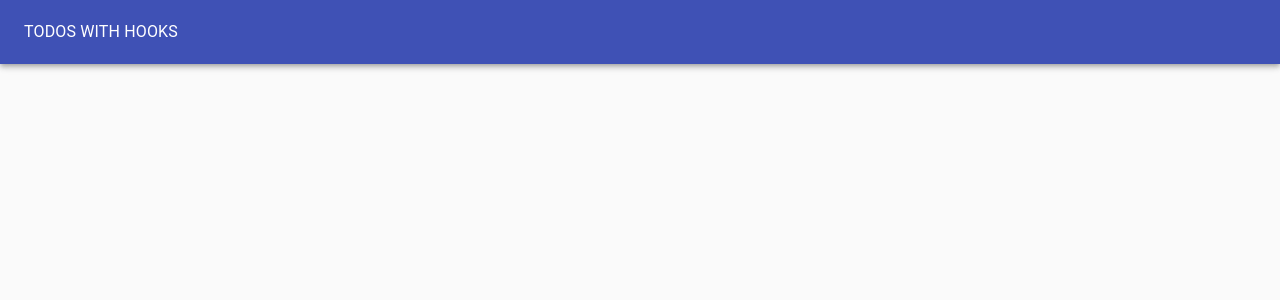
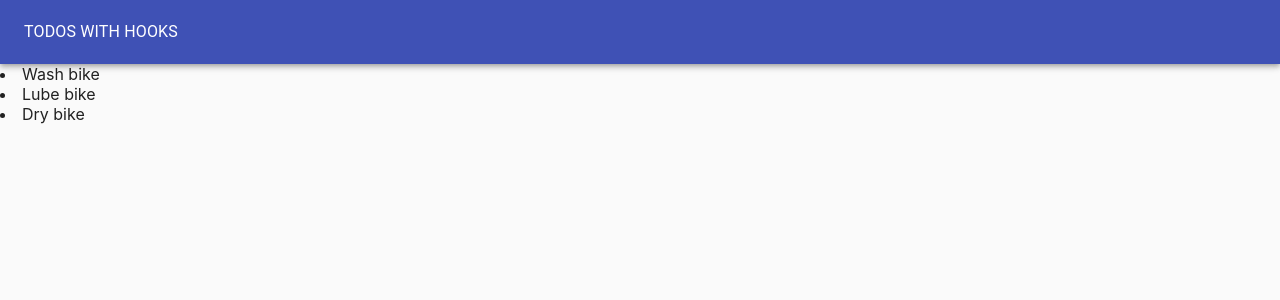
Before and after one commit to neeerajtk/Todo-List-Hooks, a React (Create React App) app in the folder todo/: page / in a window 1280 px wide. Shown: the top 300 px of the page. Built offline with nearby package versions, Linux system fonts and the light colour scheme.

Commit message:
base disp added

```diff
--- a/todo/src/TodoApp.js
+++ b/todo/src/TodoApp.js
@@ -1,4 +1,5 @@
 import React, {useState} from 'react';
+import TodoList from './TodoList';
 import Typography from "@material-ui/core/Typography";
 import Paper from "@material-ui/core/Paper";
 import AppBar from "@material-ui/core/AppBar";
@@ -28,6 +29,7 @@
                     <Typography color="inherit">TODOS WITH HOOKS</Typography>
                 </Toolbar>
             </AppBar>
+            <TodoList todos={todos}/>
 
         </Paper>
     );
--- /dev/null
+++ b/todo/src/TodoList.js
@@ -0,0 +1,11 @@
+import React from "react";
+function TodoList(props){
+    return(
+    <div>
+        {props.todos.map(todo=>(
+            <li>{todo.task}</li>
+        ))}
+    </div>
+    );
+}
+export default TodoList;
```
